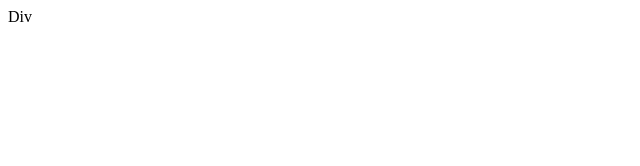
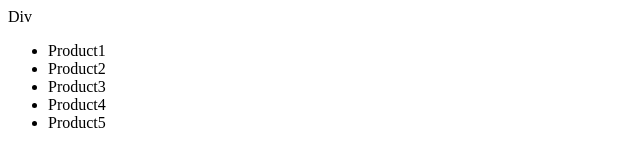
Before and after one commit to Oleksandr-CBS/My-GITHUB, a plain HTML site: page index.html in a window 1280 px wide. Shown: the whole page, without its empty margins (0-640 px from the left). Drawn offline with Linux system fonts and the light colour scheme.

Commit message:
Add products list

```diff
--- a/index.html
+++ b/index.html
@@ -7,5 +7,12 @@
 </head>
 <body>
     <div>Div</div>
+    <ul>
+        <li>Product1</li>
+        <li>Product2</li>
+        <li>Product3</li>
+        <li>Product4</li>
+        <li>Product5</li>
+    </ul>
 </body>
 </html>
```
